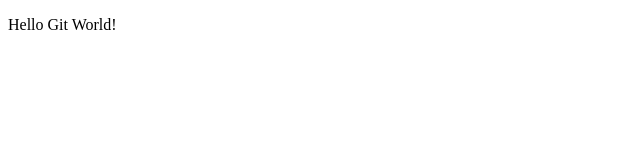
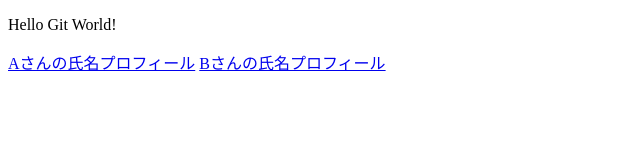
Before and after one commit to Ima35/pea, a plain HTML site: page index.html in a window 1280 px wide. Shown: the whole page, without its empty margins (0-640 px from the left). Drawn offline with Linux system fonts and the light colour scheme.

Commit message:
リンクを追記

```diff
--- a/index.html
+++ b/index.html
@@ -7,5 +7,7 @@
 </head>
 <body>
 	<p>Hello Git World!</p>
+	<a href="profile_A.html">Aさんの氏名プロフィール</a>
+        <a href="profile_B.html">Bさんの氏名プロフィール</a>
 </body>
 </html>
```
